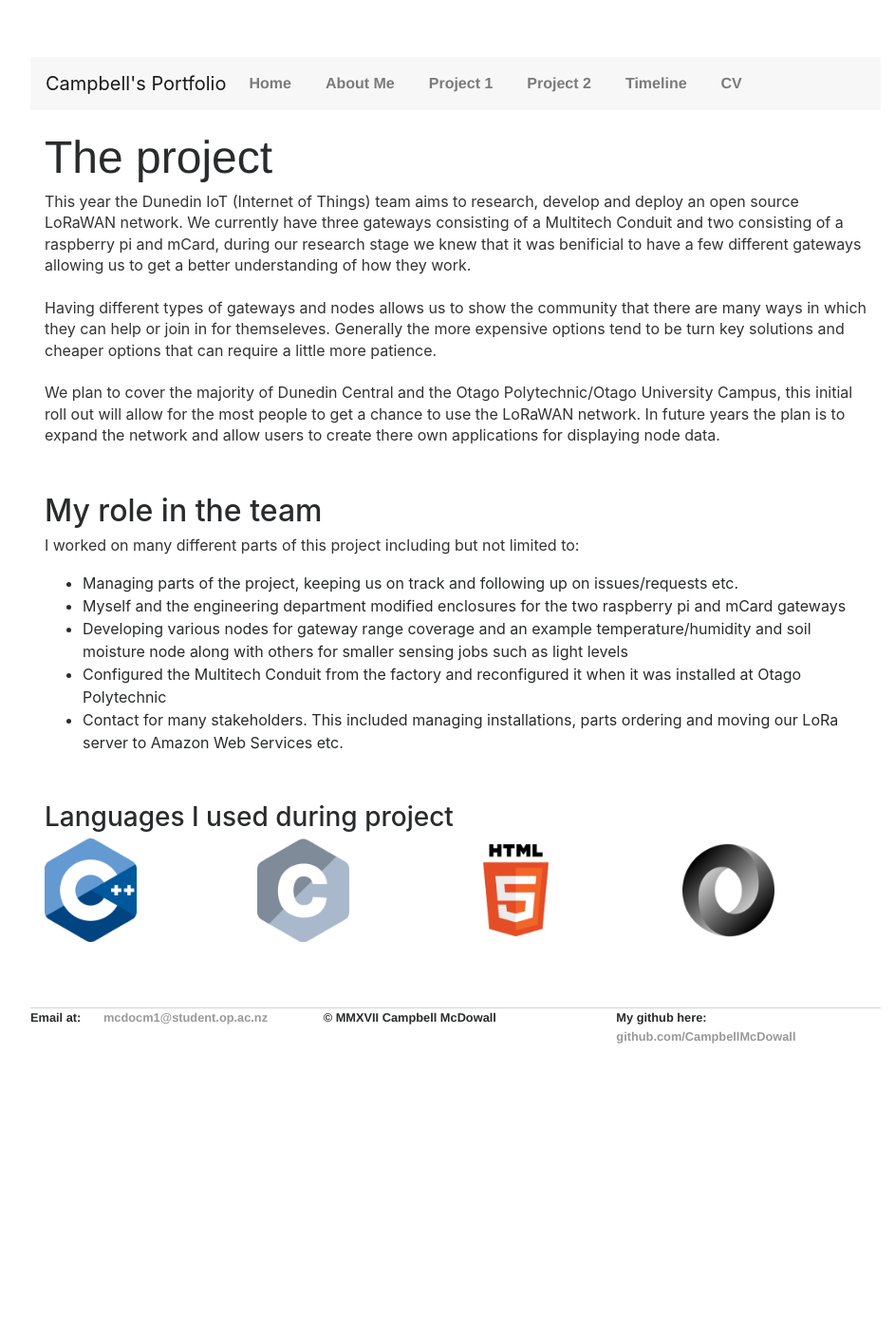
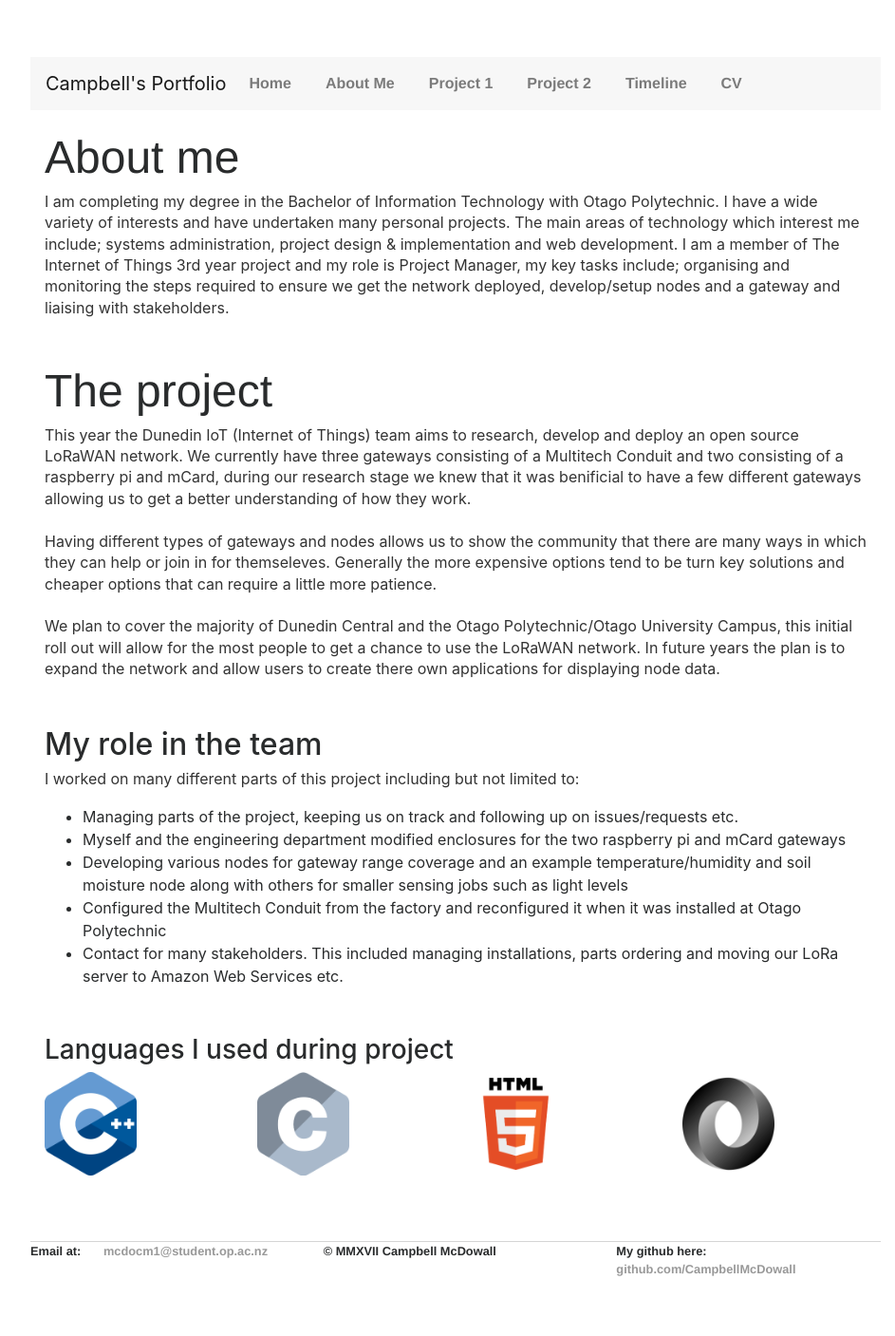
Before and after one commit to CampbellMcDowall/CampbellMcDowall.github.io, a Jekyll site: the page built from index.html, in a window 1280 px wide. Shown: the whole page at 95% size, without its empty margins (160-1103 px from the left). Built offline with Jekyll 4.4.1, drawn with Linux system fonts in a browser that asks for light colours; nearby versions of some CDN libraries; library files that are not in the unit come from our copies; before the commit the page ends 1161 px from its top, so only the background shows below that.

Commit message:
Update index.html

```diff
--- a/index.html
+++ b/index.html
@@ -2,6 +2,16 @@
 layout: default
 title: Campbell McDowall's Github Portfolio
 ---
+
+<div class="blurb">
+	<h1>About me</h1>
+	<p>I am completing my degree in the Bachelor of Information Technology with Otago Polytechnic.
+		I have a wide variety of interests and have undertaken many personal projects.
+		The main areas of technology which interest me include; systems administration, project design &amp; implementation and web development.
+		I am a member of The Internet of Things 3rd year project and my role is Project Manager, my key tasks include; organising and monitoring
+		the steps required to ensure we get the network deployed, develop/setup nodes and a gateway and liaising with stakeholders.
+	</p>
+</div>
 
 <div class="blurb">
 	<h1>The project</h1>
```
